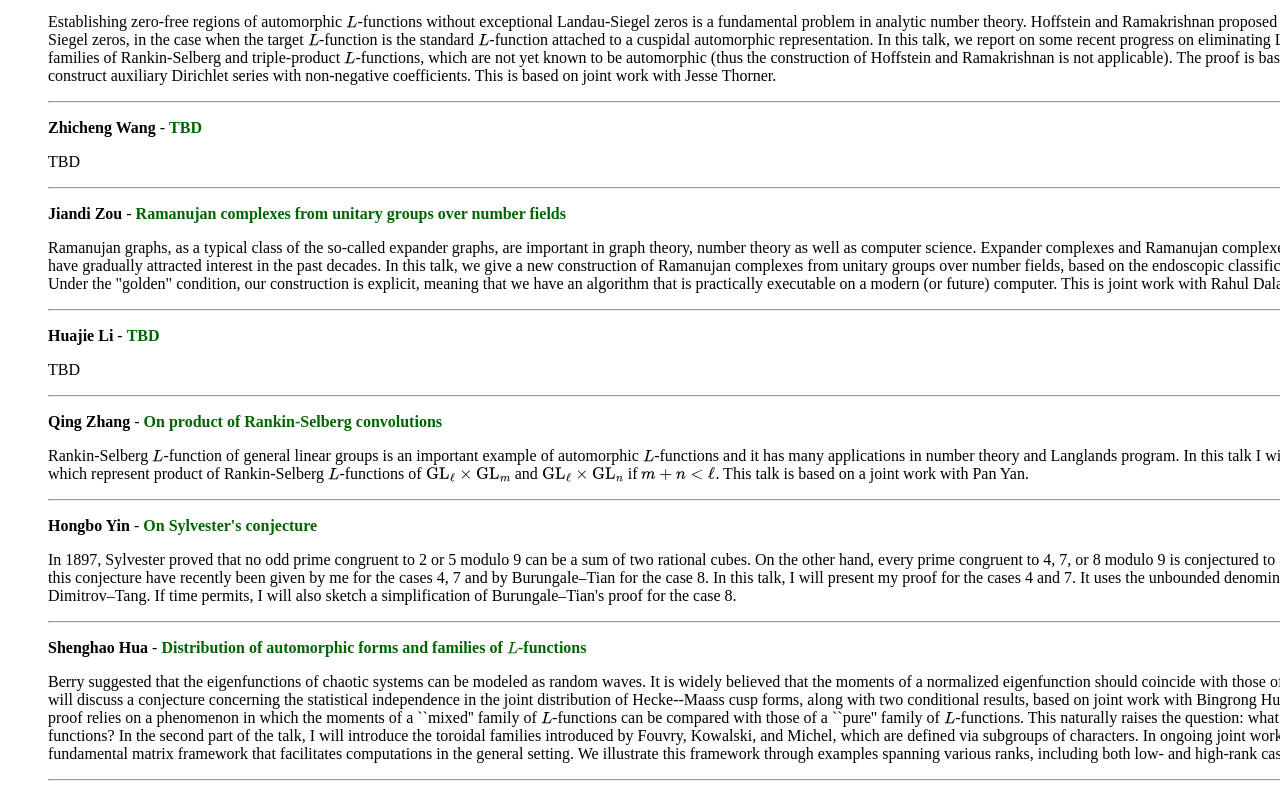
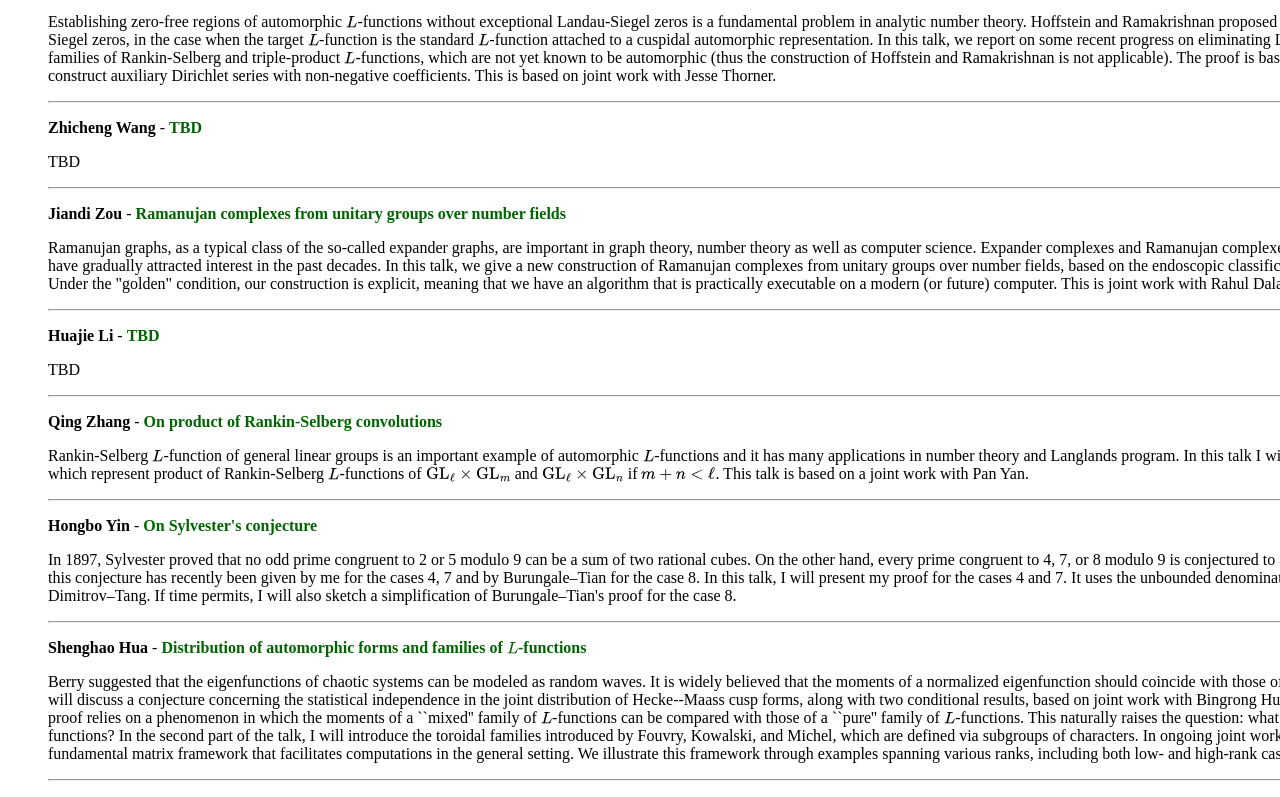
Before and after one commit to yishaoyun/syi, a plain HTML site: page 2026WorkshopOnAFW.html in a window 1280 px wide. Shown: the part 1216-2013 px from the top of the page. Drawn offline with nearby package versions, Linux system fonts and the light colour scheme.

Commit message:
Add files via upload

```diff
--- a/2026WorkshopOnAFW.html
+++ b/2026WorkshopOnAFW.html
@@ -227,7 +227,7 @@ Rankin-Selberg $L$-function of general linear groups is an important example of
 
 <p id="8" align="left">  <b> Hongbo Yin </b> - <b><a style='color: darkgreen'> On Sylvester's conjecture </a></b></p>
 <p align="left">
-In 1897, Sylvester proved that no odd prime congruent to 2 or 5 modulo 9 can be a sum of two rational cubes. On the other hand, every prime congruent to 4, 7, or 8 modulo 9 is conjectured to admit such a representation. Proofs of this conjecture have recently been given by me for the cases 4, 7 and by Burungale–Tian for the case 8. In this talk, I will present my proof for the cases 4 and 7. It uses the unbounded denominator conjecture, proved by Calegari–Dimitrov–Tang. If time permits, I will also sketch a simplification of Burungale–Tian's proof for the case 8.
+In 1897, Sylvester proved that no odd prime congruent to 2 or 5 modulo 9 can be a sum of two rational cubes. On the other hand, every prime congruent to 4, 7, or 8 modulo 9 is conjectured to admit such a representation. A proof of this conjecture has recently been given by me for the cases 4, 7 and by Burungale–Tian for the case 8. In this talk, I will present my proof for the cases 4 and 7. It uses the unbounded denominator conjecture, proved by Calegari–Dimitrov–Tang. If time permits, I will also sketch a simplification of Burungale–Tian's proof for the case 8.
 </p>
 <hr />
 
```
Also changed, not shown: 2026WorkshopOnAFWCN.html (+1 -1 lines).
